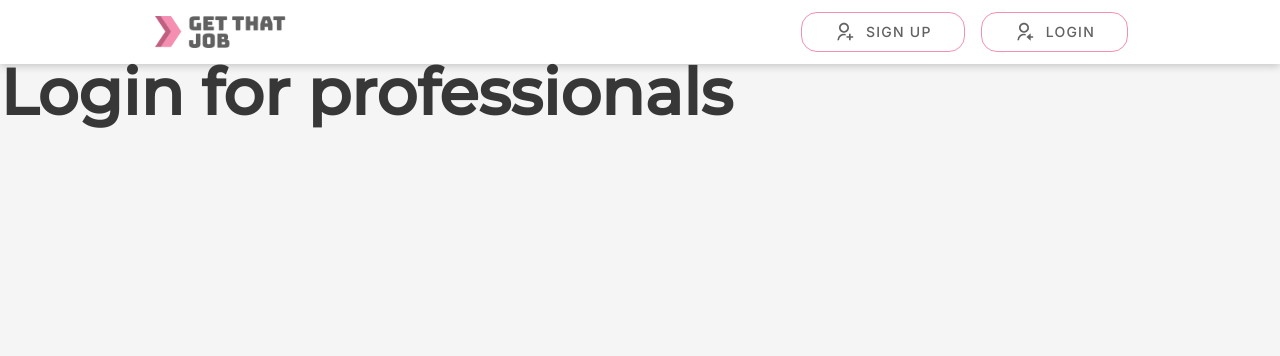
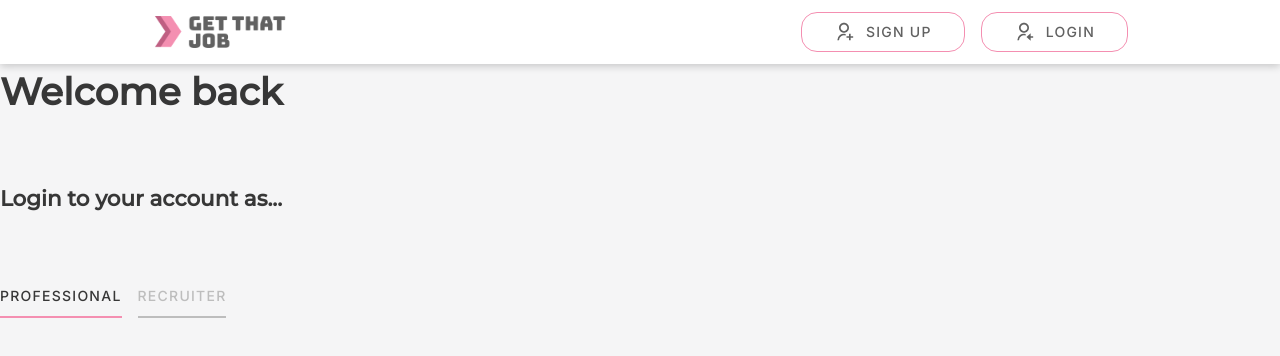
Before and after one commit to agustin-s19/Proyecto_React, a React (Create React App) app in the folder job-search-app/: page /login in a window 1280 px wide. Shown: the top 356 px of the page. Built offline with nearby package versions, Linux system fonts and the light colour scheme.

Commit message:
navbar account for login

```diff
--- /dev/null
+++ b/job-search-app/src/components/input.jsx
@@ -0,0 +1,6 @@
+const InputForm = ({ id, name, type = "text", label }) => {
+  name ||= id;
+  return (
+    <label></label>
+  )
+}
--- a/job-search-app/src/pages/HomePage.js
+++ b/job-search-app/src/pages/HomePage.js
@@ -1,6 +1,6 @@
 import ButtonSubmit from "../components/button-submit";
 import { ReactComponent as GroupImg } from "../assets/employees-img.svg";
-import { ReactComponent as Lens } from "../assets/lens.svg"
+import { ReactComponent as LensImg } from "../assets/lens.svg"
 import { Link } from "react-router-dom";
 
 const HomePage = () => {
@@ -30,7 +30,7 @@ const HomePage = () => {
           </p>
         </div>
         <div className="container-image">
-          <Lens />
+          <LensImg />
         </div>
       </section>
     </>
--- a/job-search-app/src/pages/LoginEmployer.js
+++ b/job-search-app/src/pages/LoginEmployer.js
@@ -1,5 +1,16 @@
+import { Link } from "react-router-dom";
+
 const LoginEmployer = () => {
-  return <h1>Login for employers</h1>
+  return (
+    <div className="form-account" >
+      <h3>Welcome back</h3>
+      <h6>Login to your account as...</h6>
+        <navbar className="nabvar-account text-button">
+          <Link to="/login/professional"><button className="button-off">PROFESSIONAL</button></Link>
+          <Link to="/login/employer"><button className="button-on">RECRUITER</button></Link>
+        </navbar>
+    </div>
+  );
 }
 
 export default LoginEmployer;
--- a/job-search-app/src/pages/LoginProfessional.js
+++ b/job-search-app/src/pages/LoginProfessional.js
@@ -1,5 +1,16 @@
+import { Link } from "react-router-dom";
+
 const LoginProfessional = () => {
-  return <h1>Login for professionals</h1>
+  return (
+    <div className="form-account" >
+      <h3>Welcome back</h3>
+      <h6>Login to your account as...</h6>
+        <navbar className="nabvar-account text-button">
+          <Link to="/login/professional"><button className="button-on">PROFESSIONAL</button></Link>
+          <Link to="/login/employer"><button className="button-off">RECRUITER</button></Link>
+        </navbar>
+    </div>
+  );
 }
 
 export default LoginProfessional;
--- a/job-search-app/src/styles/button.css
+++ b/job-search-app/src/styles/button.css
@@ -44,3 +44,28 @@
   color: var(--gray-600);
   background-color: rgba(244, 143, 177, 0.15);
 }
+
+.button-on {
+  padding: 0.5rem 0;
+  border: none;
+  cursor: pointer;
+  color: var(--gray-600);
+  background-color: var(--gray-100);
+  border-bottom: 2px solid var(--pink-200);
+  letter-spacing: 1.25px;
+}
+
+.button-off {
+  padding: 0.5rem 0;
+  border: none;
+  cursor: pointer;
+  color: var(--gray-700);
+  background-color: var(--gray-100);
+  border-bottom: 2px solid var(--gray-700);
+  letter-spacing: 1.25px;
+}
+
+.button-off:hover {
+  color: var(--gray-400);
+  border-bottom: 2px solid var(--pink-300);
+}
--- a/job-search-app/src/styles/colors.css
+++ b/job-search-app/src/styles/colors.css
@@ -9,6 +9,7 @@
   --gray-400: #616161;
   --gray-500: #5C5C5C;
   --gray-600: #373737;
+  --gray-700: #BDBDBD;
   --black-100: #1E1E1E;
   --black-200: #000000;
 }
--- a/job-search-app/src/styles/layout.css
+++ b/job-search-app/src/styles/layout.css
@@ -25,3 +25,7 @@
   align-items: center;
   justify-content: center;
 }
+
+.form-account {
+  max-width: 22.5rem;
+}
--- a/job-search-app/src/styles/navbar.css
+++ b/job-search-app/src/styles/navbar.css
@@ -20,3 +20,8 @@
      display: none;
   }
 }
+
+.nabvar-account {
+  display: flex;
+  gap: 1rem;
+}
```
Also changed, not shown: job-search-app/src/components/navbar-account.jsx (added, +12 -0 lines).
